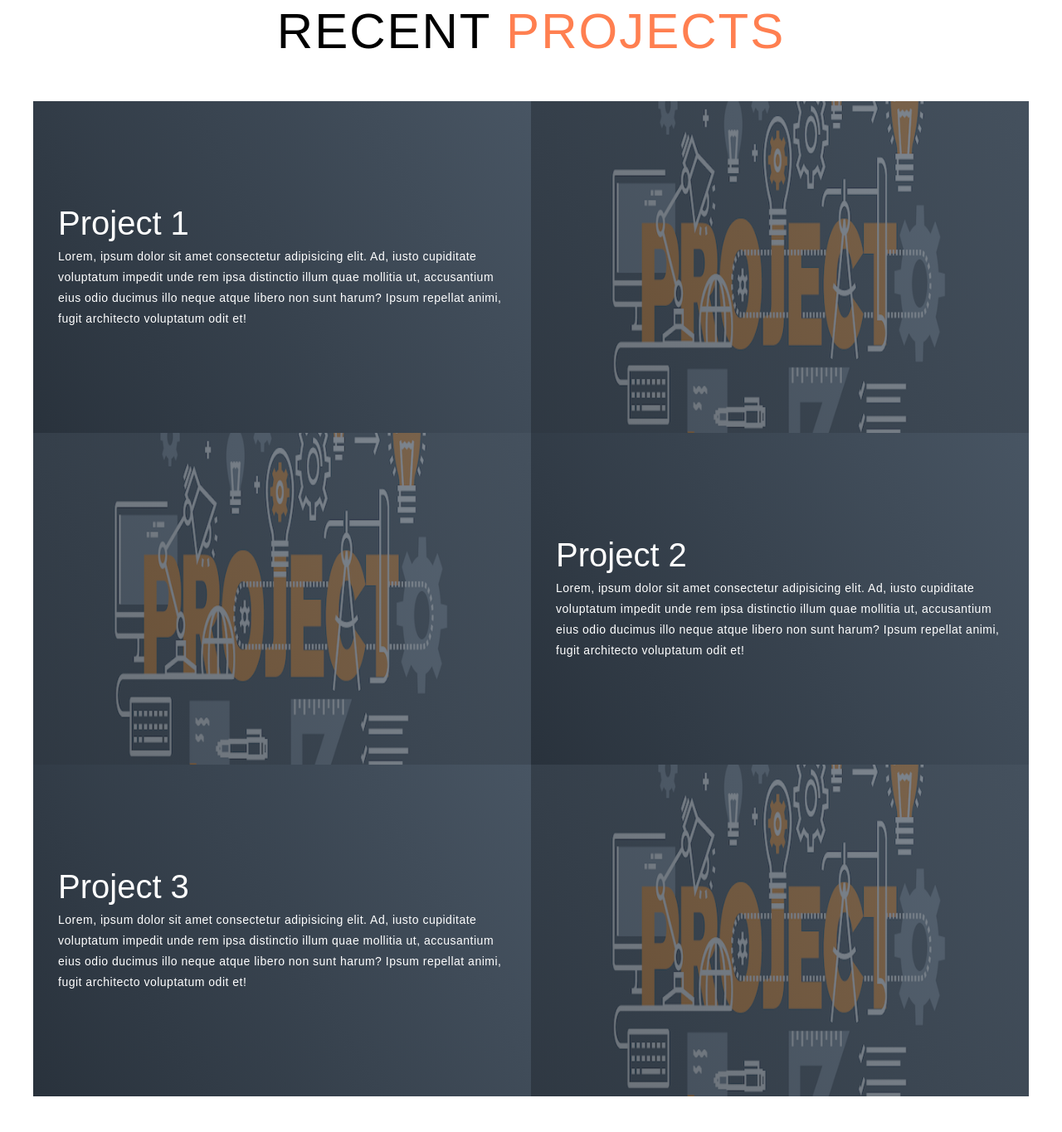
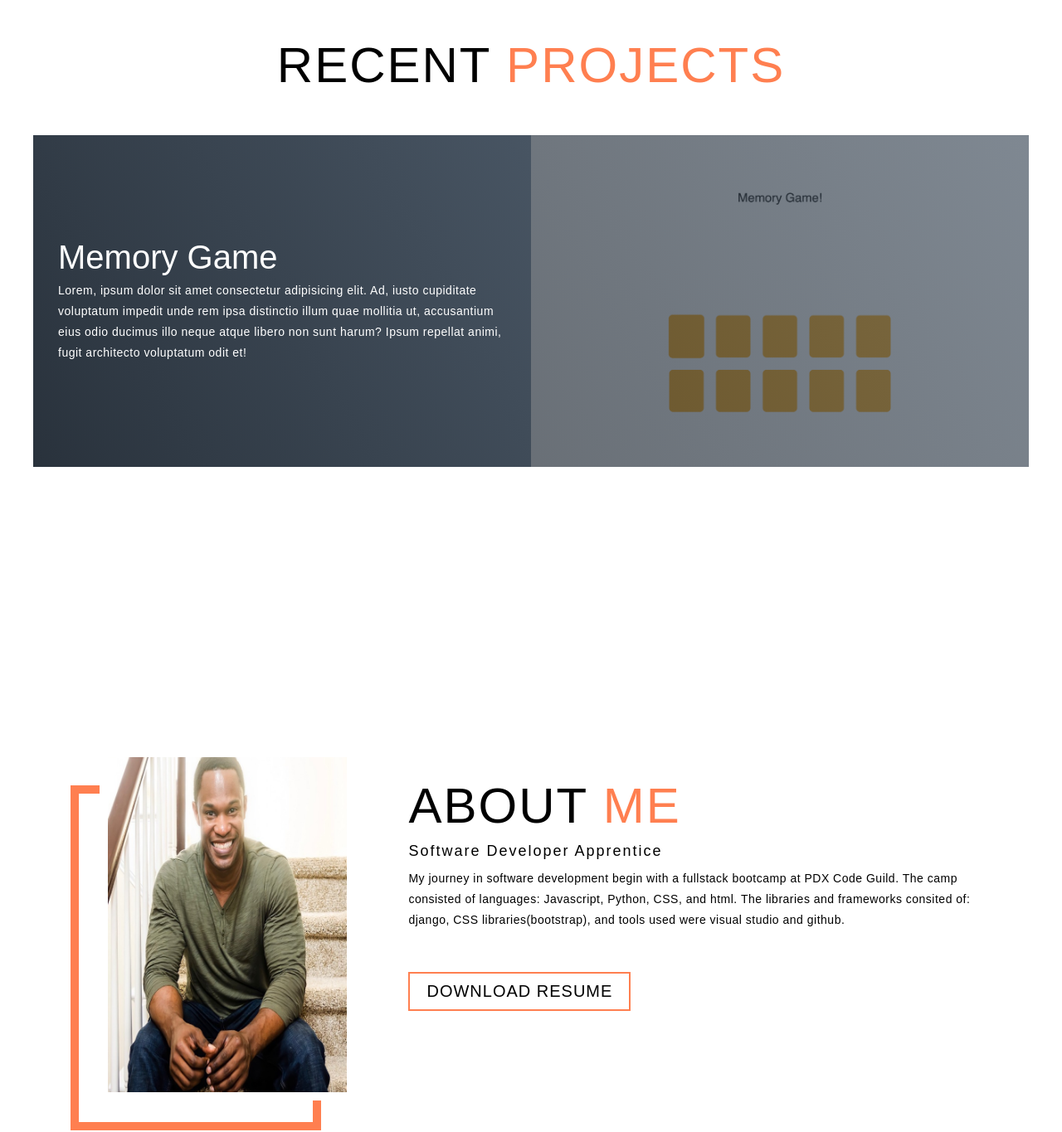
Before and after one commit to wrijlarr/Project, a plain HTML site: page projectportfolio.html in a window 1280 px wide. Shown: the part 1697-3062 px from the top of the page at 83% size. Drawn offline with Linux system fonts and the light colour scheme.

Commit message:
New Changes

```diff
--- a/projectportfolio.html
+++ b/projectportfolio.html
@@ -70,39 +70,15 @@
       <div class="all-projects">
         <div class="project-item">
           <div class="project-info">
-            <h1>Project 1</h1>
+            <h1>Memory Game</h1>
             <p>Lorem, ipsum dolor sit amet consectetur adipisicing elit. Ad, iusto cupiditate voluptatum impedit unde
               rem ipsa distinctio illum quae mollitia ut, accusantium eius odio ducimus illo neque atque libero non sunt
               harum? Ipsum repellat animi, fugit architecto voluptatum odit et!</p>
           </div>
           <div class="project-img">
-            <img src="images/project image.png" alt="img">
+            <img src="images/memorygm.png" alt="img">
           </div>
         </div>
-        <div class="project-item">
-          <div class="project-info">
-            <h1>Project 2</h1>
-            <p>Lorem, ipsum dolor sit amet consectetur adipisicing elit. Ad, iusto cupiditate voluptatum impedit unde
-              rem ipsa distinctio illum quae mollitia ut, accusantium eius odio ducimus illo neque atque libero non sunt
-              harum? Ipsum repellat animi, fugit architecto voluptatum odit et!</p>
-          </div>
-          <div class="project-img">
-            <img src="images/project image.png" alt="img">
-          </div>
-        </div>
-        <div class="project-item">
-          <div class="project-info">
-            <h1>Project 3</h1>
-            <p>Lorem, ipsum dolor sit amet consectetur adipisicing elit. Ad, iusto cupiditate voluptatum impedit unde
-              rem ipsa distinctio illum quae mollitia ut, accusantium eius odio ducimus illo neque atque libero non sunt
-              harum? Ipsum repellat animi, fugit architecto voluptatum odit et!</p>
-          </div>
-          <div class="project-img">
-            <img src="images/project image.png" alt="img">
-          </div>
-        </div>
-      </div>
-    </div>
   </section>
 
 
```
Also changed, not shown: images/memorygm.png (added), 1 other file.
